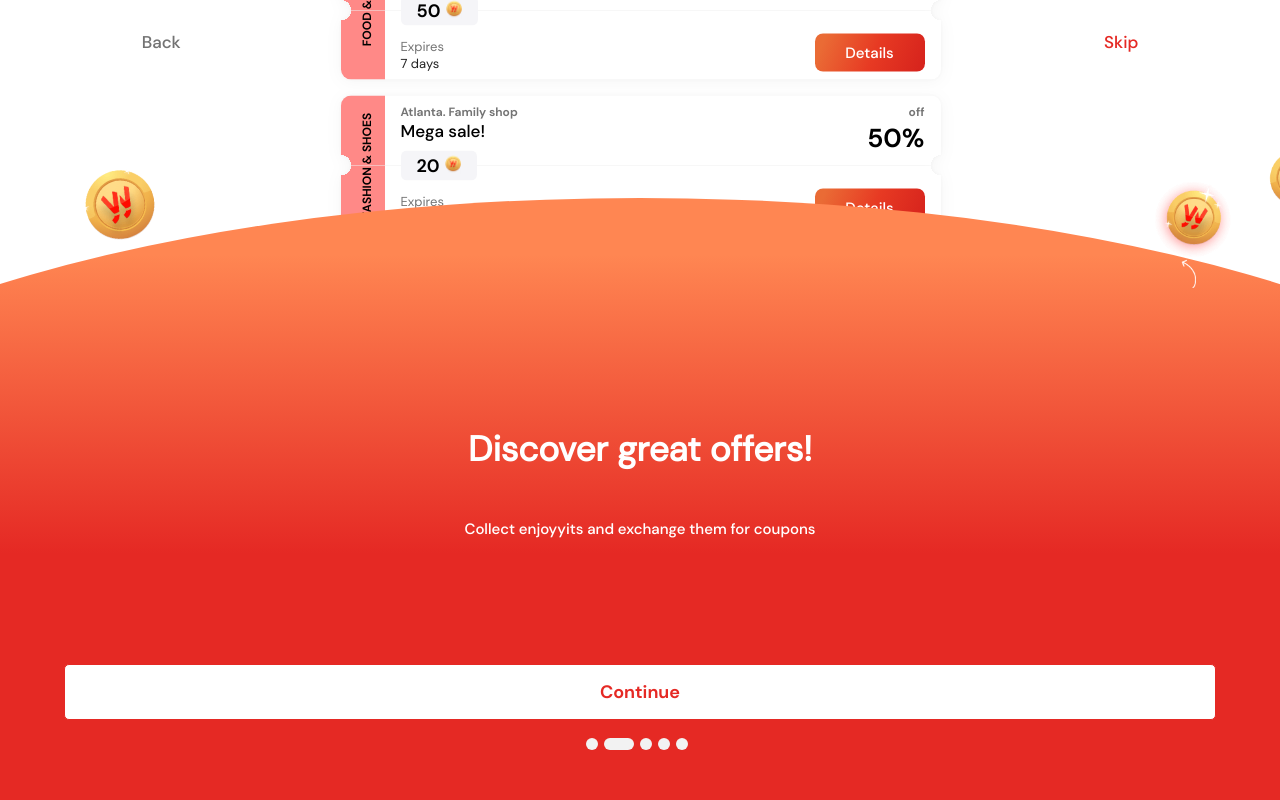
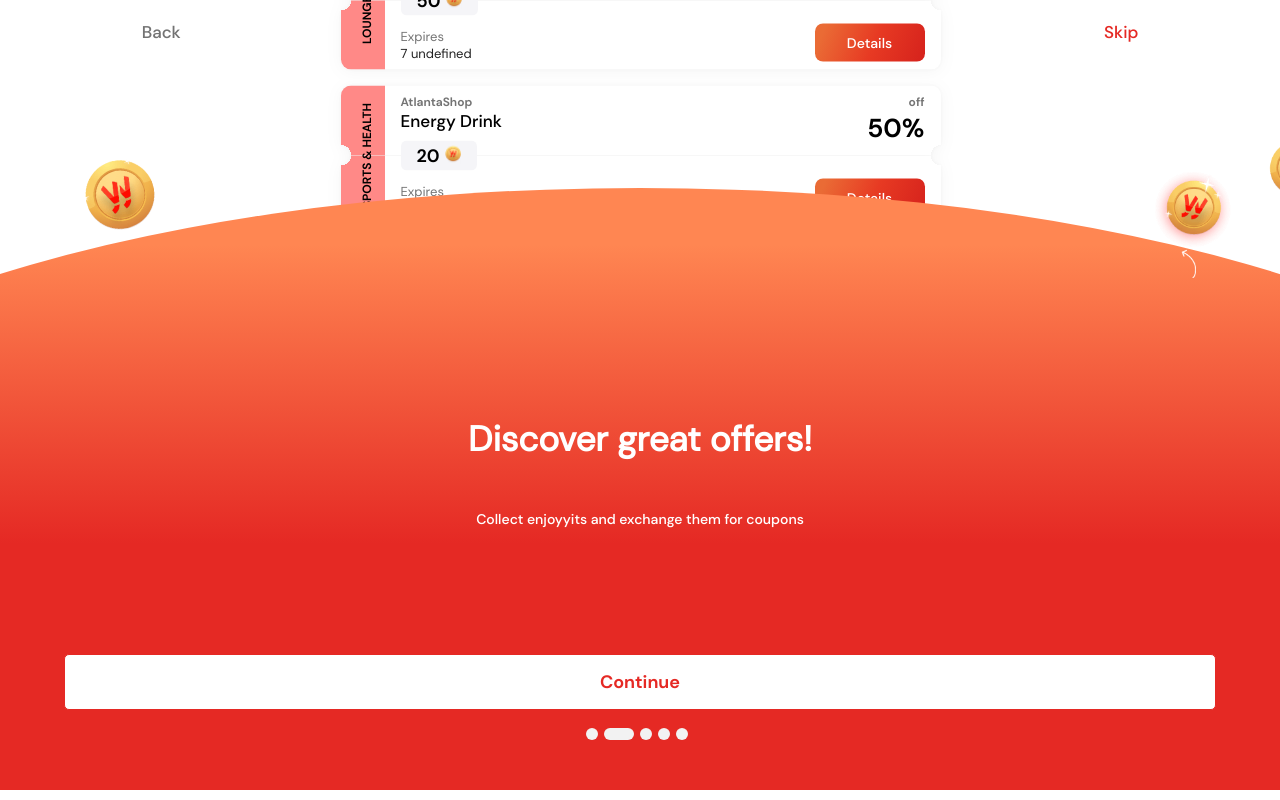
Before and after one commit to zhumabek21042000/onboarding, a plain HTML site: page index.html in a window 1280 px wide. Both pictures are taken after a click on the button "Continue". Drawn offline with Linux system fonts and the light colour scheme.

Commit message:
changes for ios

```diff
--- a/index.html
+++ b/index.html
@@ -40,8 +40,8 @@
               <h4 data-i18n-key="page-1-title">Welcome to enjoyyit</h4>
             </div>
             <div class="content subtitle">
-              <span class="text-15-m" data-i18n-key="page-2-subtitle"
-                >Visit your favorite places and get bonuses!</span
+              <span class="text-15-m" data-i18n-key="page-1-subtitle"
+                >Here you can save money easily!</span
               >
             </div>
           </div>
@@ -93,7 +93,7 @@
             <div class="coupon-card type-coupon">
               <div class="coupon-card_tag">
                 <div class="coupon-card_tag-name">
-                  <span class="text-12-b">Food &amp; Tea</span>
+                  <span class="text-12-b" data-i18n-key="type-1-title">Lounge & Bar</span>
                 </div>
               </div>
               <div class="coupon-card_body">
@@ -118,10 +118,10 @@
                 </div>
                 <div class="coupon-card_body_bottom">
                   <div class="coupon-card_body_bottom_expiration-date-label">
-                    <span class="caption-13-r">Expires</span>
+                    <span class="caption-13-r" data-i18n-key="expires-title">Expires</span>
                   </div>
                   <div class="coupon-card_body_bottom_expiration-date">
-                    <span class="caption-13-r black">7 days</span>
+                    <span class="caption-13-r black">7 <span data-i18n-key="days-title">days</span></span>
                   </div>
                   <button
                     name="button"
@@ -136,16 +136,16 @@
             <div class="coupon-card type-coupon">
               <div class="coupon-card_tag">
                 <div class="coupon-card_tag-name">
-                  <span class="text-12-b">fashion &amp; shoes</span>
+                  <span class="text-12-b" data-i18n-key="type-2-title">Sports & Health</span>
                 </div>
               </div>
               <div class="coupon-card_body">
                 <div class="coupon-card_body_top">
                   <div class="coupon-card_body_top_company-name">
-                    <span class="text-12-b">Atlanta. Family shop </span>
+                    <span class="text-12-b">AtlantaShop </span>
                   </div>
                   <div class="coupon-card_body_top_name">
-                    <span class="text-17-m">Mega sale!</span>
+                    <span class="text-17-m">Energy Drink</span>
                   </div>
                   <div class="coupon-card_body_top_price coin">
                     <span class="text-17-b">20</span>
@@ -161,10 +161,10 @@
                 </div>
                 <div class="coupon-card_body_bottom">
                   <div class="coupon-card_body_bottom_expiration-date-label">
-                    <span class="caption-13-r">Expires</span>
+                    <span class="caption-13-r" data-i18n-key="expires-title">Expires</span>
                   </div>
                   <div class="coupon-card_body_bottom_expiration-date">
-                    <span class="caption-13-r black">7 days</span>
+                    <span class="caption-13-r black">5 <span data-i18n-key="days-title">days</span></span>
                   </div>
                   <button
                     name="button"
@@ -179,13 +179,13 @@
             <div class="coupon-card type-coupon">
               <div class="coupon-card_tag">
                 <div class="coupon-card_tag-name">
-                  <span class="text-12-b">Leisure &amp; Culture</span>
+                  <span class="text-12-b" data-i18n-key="type-3-title">Leisure & Culture</span>
                 </div>
               </div>
               <div class="coupon-card_body">
                 <div class="coupon-card_body_top">
                   <div class="coupon-card_body_top_company-name">
-                    <span class="text-12-b">Cinema </span>
+                    <span class="text-12-b">CinemaPark </span>
                   </div>
                   <div class="coupon-card_body_top_name">
                     <span class="text-17-m">Batman</span>
@@ -204,10 +204,10 @@
                 </div>
                 <div class="coupon-card_body_bottom">
                   <div class="coupon-card_body_bottom_expiration-date-label">
-                    <span class="caption-13-r">Expires</span>
+                    <span class="caption-13-r" data-i18n-key="expires-title">Expires</span>
                   </div>
                   <div class="coupon-card_body_bottom_expiration-date">
-                    <span class="caption-13-r black">14 days</span>
+                    <span class="caption-13-r black">14 <span data-i18n-key="days-title">days</span></span>
                   </div>
                   <button
                     name="button"
@@ -222,7 +222,50 @@
             <div class="coupon-card type-coupon">
               <div class="coupon-card_tag">
                 <div class="coupon-card_tag-name">
-                  <span class="text-12-b">Accessoires</span>
+                  <span class="text-12-b" data-i18n-key="type-4-title">Eats & Drinks</span>
+                </div>
+              </div>
+              <div class="coupon-card_body">
+                <div class="coupon-card_body_top">
+                  <div class="coupon-card_body_top_company-name">
+                    <span class="text-12-b">Prime BBQ </span>
+                  </div>
+                  <div class="coupon-card_body_top_name">
+                    <span class="text-17-m">Burger</span>
+                  </div>
+                  <div class="coupon-card_body_top_price coin">
+                    <span class="text-17-b">20</span>
+                  </div>
+                  <div class="coupon-card_body_top_offer">
+                    <div class="coupon-card_body_top_offer-type">
+                      <span class="text-12-b"></span>
+                    </div>
+                    <div class="coupon-card_body_top_offer-value">
+                      <span class="caption-h3">3+1</span>
+                    </div>
+                  </div>
+                </div>
+                <div class="coupon-card_body_bottom">
+                  <div class="coupon-card_body_bottom_expiration-date-label">
+                    <span class="caption-13-r" data-i18n-key="expires-title">Expires</span>
+                  </div>
+                  <div class="coupon-card_body_bottom_expiration-date">
+                    <span class="caption-13-r black">1 <span data-i18n-key="days-title">days</span></span>
+                  </div>
+                  <button
+                    name="button"
+                    type="submit"
+                    class="btn-medium primary"
+                  >
+                    <span class="text-15-m">Details</span>
+                  </button>
+                </div>
+              </div>
+            </div>
+            <div class="coupon-card type-coupon">
+              <div class="coupon-card_tag">
+                <div class="coupon-card_tag-name">
+                  <span class="text-12-b" data-i18n-key="type-4-title">Eats & Drinks</span>
                 </div>
               </div>
               <div class="coupon-card_body">
@@ -247,53 +290,10 @@
                 </div>
                 <div class="coupon-card_body_bottom">
                   <div class="coupon-card_body_bottom_expiration-date-label">
-                    <span class="caption-13-r">Expires</span>
+                    <span class="caption-13-r" data-i18n-key="expires-title">Expires</span>
                   </div>
                   <div class="coupon-card_body_bottom_expiration-date">
-                    <span class="caption-13-r black">14 days</span>
-                  </div>
-                  <button
-                    name="button"
-                    type="submit"
-                    class="btn-medium primary"
-                  >
-                    <span class="text-15-m">Details</span>
-                  </button>
-                </div>
-              </div>
-            </div>
-            <div class="coupon-card type-coupon">
-              <div class="coupon-card_tag">
-                <div class="coupon-card_tag-name">
-                  <span class="text-12-b">Accessoires</span>
-                </div>
-              </div>
-              <div class="coupon-card_body">
-                <div class="coupon-card_body_top">
-                  <div class="coupon-card_body_top_company-name">
-                    <span class="text-12-b">Prime BBQ </span>
-                  </div>
-                  <div class="coupon-card_body_top_name">
-                    <span class="text-17-m">Pizza</span>
-                  </div>
-                  <div class="coupon-card_body_top_price coin">
-                    <span class="text-17-b">60</span>
-                  </div>
-                  <div class="coupon-card_body_top_offer">
-                    <div class="coupon-card_body_top_offer-type">
-                      <span class="text-12-b"></span>
-                    </div>
-                    <div class="coupon-card_body_top_offer-value">
-                      <span class="caption-h3">2+1</span>
-                    </div>
-                  </div>
-                </div>
-                <div class="coupon-card_body_bottom">
-                  <div class="coupon-card_body_bottom_expiration-date-label">
-                    <span class="caption-13-r">Expires</span>
-                  </div>
-                  <div class="coupon-card_body_bottom_expiration-date">
-                    <span class="caption-13-r black">14 days</span>
+                    <span class="caption-13-r black">13 <span data-i18n-key="days-title">days</span></span>
                   </div>
                   <button
                     name="button"
@@ -357,11 +357,6 @@
 
       <section
         id="page-3"
-        style="
-          background: url('onboarding_assets/images/background_4.png');
-          background-repeat: no-repeat;
-          background-size: 100% 62%;
-        "
         class="page hidden"
       >
         <div class="top">
--- a/onboarding_javascript/script.js
+++ b/onboarding_javascript/script.js
@@ -4,7 +4,7 @@ const userlang = navigator.language || navigator.userLanguage;
 const locale = userlang.substring(0, 2);
 
 const translations = {
-  en: {
+  "en": {
     "back-title": "Back",
     "skip-title": "Skip",
     "next-title": "Continue",
@@ -28,11 +28,17 @@ const translations = {
     "register-title": "Register",
     "pp-title": "privacy policy",
     "tac-title": "terms of use",
+    "expires-title": "Expires",
+    "days": "Days",
+    "type-1-title": "Lounge & Bar",
+    "type-2-title": "Sports & Health",
+    "type-3-title": "Leisure & Culture",
+    "type-4-title": "Eats & Drinks",
   },
 
-  de: {
+  "de": {
     "back-title": "Zurück",
-    "skip-title": "Überspringen",
+    "skip-title": "Skip  ",
     "next-title": "Weiter",
     "page-1-title": "Willkommen bei enjoyyit",
     "page-1-subtitle": "Hier kannst du einfach sparen!",
@@ -42,19 +48,24 @@ const translations = {
     "page-3-subtitle": "Coupons, Gutscheine und viele weiter Specials",
     "page-4-title": "Treue wird belohnt!",
     "page-4-subtitle": "Zeig deine enjoyyit ID und erhalte Treuepunkte",
-    "page-5-title": "Stammkundenliebe <3",
-    "page-5-subtitle": "Tausche Treuepunkte gegen Special-Angebote",
+    "page-5-title": "Stammkundenliebe",
+    "page-5-subtitle": "Tausche Treuepunkte gegen tolle Angebote",
     "page-6-title": "Los geht's!",
-    "page-6-title-1":
-      "Mit der Registrierung oder dem Login akzeptiere ich die ",
+    "page-6-title-1": "Mit der Registrierung oder dem Login akzeptiere ich die ",
     "page-6-title-2": "und",
     "page-6-title-3": "von enjoyyit.",
     "you-won-title": "DU HAST GEWONNEN!!!",
-    "prize-title": "Sie haben einen Preis gewonnen!",
+    "prize-title": "Hier ist dein Preis",
     "login-title": "Einloggen",
     "register-title": "Registrieren",
     "pp-title": "Datenschutzerklärung ",
     "tac-title": "Nutzungsbedingungen ",
+    "expires-title": "Läuft ab",
+    "days-title": "Tage",
+    "type-1-title": "Lounge & Bar",
+    "type-2-title": "Sport & Gesundheit",
+    "type-3-title": "Freizeit & Kultur",
+    "type-4-title": "Essen & Trinken",
   },
 };
 
@@ -95,8 +106,8 @@ function next(id) {
     couponList.classList.remove("coupon_list");
   }
 
-  currentPage.classList.toggle("hidden");
-  nextPage.classList.toggle("hidden");
+  currentPage.classList.add("hidden");
+  nextPage.classList.remove("hidden");
   var prize = document.getElementById("prize");
   if (parseInt(id) === 2) {
     timer = setTimeout(() => {
@@ -129,6 +140,17 @@ function back(id) {
       }
     }, 50);
   }
+  if (parseInt(id) === 6) {
+    setTimeout(() => {
+      nextDots.children[parseInt(id) - 2].classList.add("active");
+      currentDots.children[parseInt(id) - 1].classList.remove("active");
+      if (parseInt(id) - 1 === 2) {
+        couponList.classList.add("coupon_list");
+      } else {
+        couponList.classList.remove("coupon_list");
+      }
+    }, 50);
+  }
 
   if (parseInt(id) - 1 === 2) {
     couponList.classList.add("coupon_list");
@@ -136,8 +158,8 @@ function back(id) {
     couponList.classList.remove("coupon_list");
   }
 
-  currentPage.classList.toggle("hidden");
-  previousPage.classList.toggle("hidden");
+  currentPage.classList.add("hidden");
+  previousPage.classList.remove("hidden");
   var prize = document.getElementById("prize");
   if (parseInt(id) - 1 === 3) {
     timer = setTimeout(() => {
--- a/onboarding_stylesheets/style.css
+++ b/onboarding_stylesheets/style.css
@@ -3,10 +3,7 @@
 @import "coupon.css";
 @import "memory.css";
 
-*,
-*:before,
-*:after {
-  /* box-sizing: inherit; */
+* {
   user-select: none;
 }
 
@@ -16,6 +13,7 @@ body {
   width: 100vw;
   height: 100vh;
   min-height: -webkit-fill-available;
+  margin-top: -10px;
 }
 
 html {
@@ -29,7 +27,7 @@ body::after {
   overflow: hidden;
   z-index: -1;
   content: url("../onboarding_assets/images/background_1.png")
-    url("../onboarding_assets/images/background_4.png")
+    url("../onboarding_assets/images/background_4.jpg")
     url("../onboarding_assets/images/background_6.png");
 }
 
@@ -43,9 +41,9 @@ div#preload {
 
 #page-3,
 #page-4 {
-  /* background: url("../onboarding_assets/images/background_4.png"); */
-  /* background-repeat: no-repeat;
-  background-size: 100% 62%; */
+  background: url("../onboarding_assets/images/background_4.jpg");
+  background-repeat: no-repeat;
+  background-size: 100%;
 }
 
 .hidden {
--- a/onboarding_stylesheets/typography.css
+++ b/onboarding_stylesheets/typography.css
@@ -28,7 +28,7 @@
   font-family: "DM Sans Medium";
   font-style: normal;
   font-weight: 500;
-  font-size: 15px;
+  font-size: 14px;
   line-height: 20px;
 }
 
@@ -97,7 +97,7 @@ h2 {
 }
 @media only screen and (max-width: 375px) {
   h4 {
-    font-size: 27px;
+    font-size: 25px;
   }
 
   h2 {
```
Also changed, not shown: onboarding_assets/images/background_4.jpg (added).
